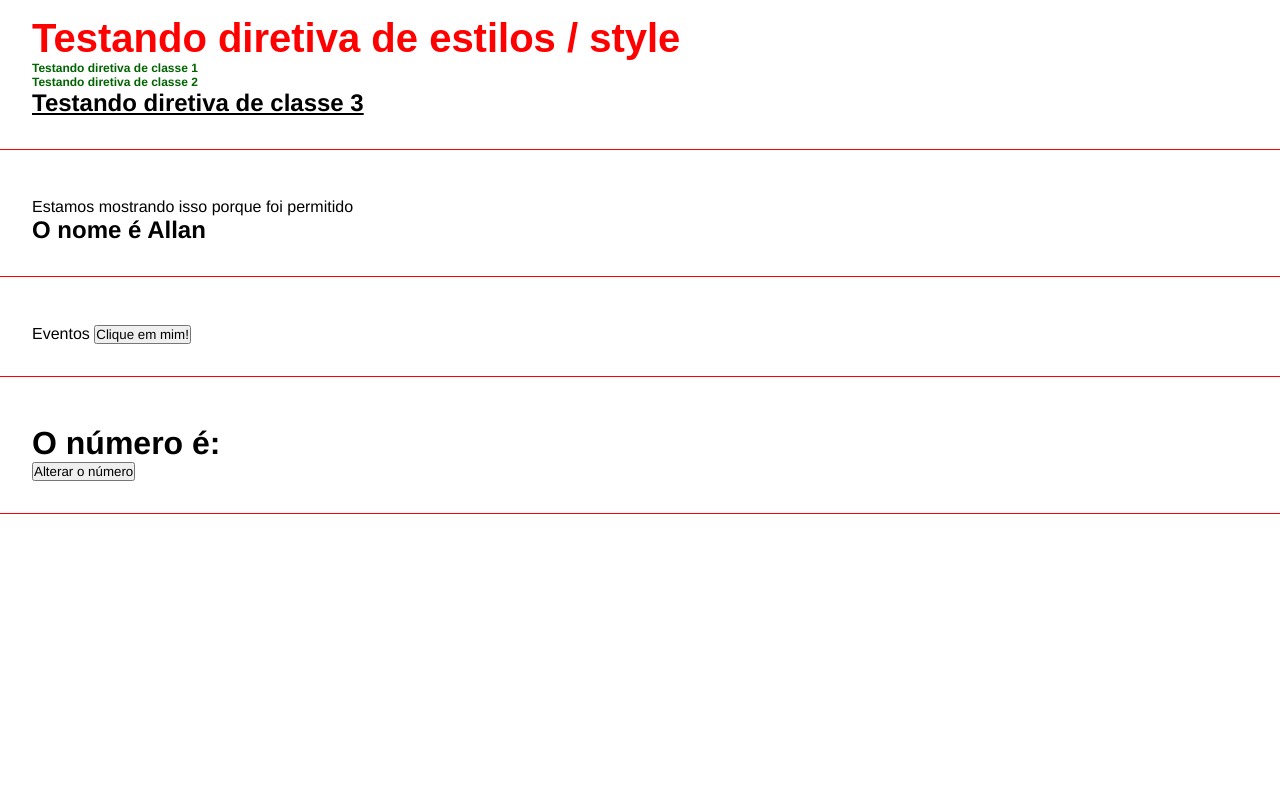
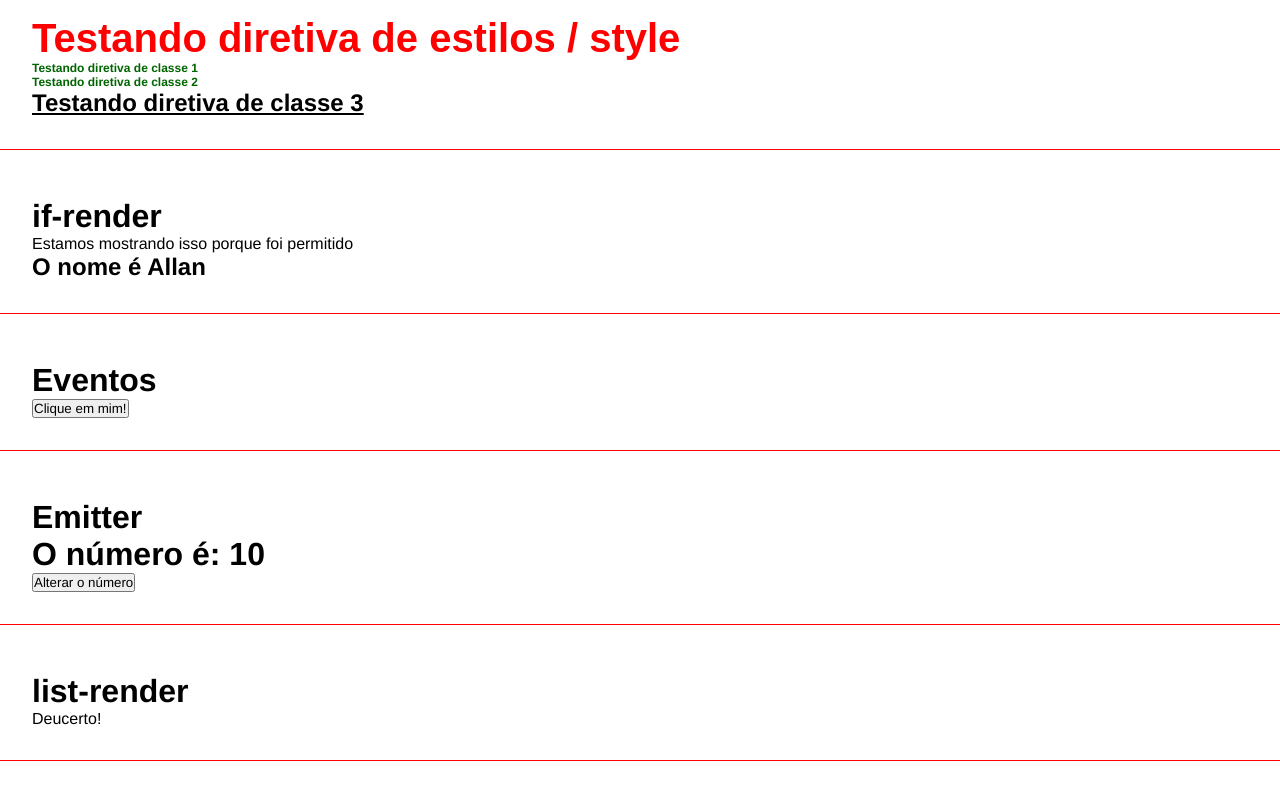
Before and after one commit to AllanSmithll/curso-angular-youtube, an Angular app in the folder 01-hello-world/: page / in a window 1280 px wide. Shown: the part 586-1386 px from the top of the page. Built offline with nearby package versions, Linux system fonts and the light colour scheme.

Commit message:
Fim de emitter e começo de ngFor

```diff
--- a/01-hello-world/src/app/app.component.html
+++ b/01-hello-world/src/app/app.component.html
@@ -9,3 +9,4 @@
 <app-if-render></app-if-render>
 <app-eventos></app-eventos>
 <app-emitter></app-emitter>
+<app-list-render></app-list-render>
--- a/01-hello-world/src/app/app.module.ts
+++ b/01-hello-world/src/app/app.module.ts
@@ -10,6 +10,7 @@ import { EventosComponent } from './components/eventos/eventos.component';
 import { IfRenderComponent } from './components/if-render/if-render.component';
 import { EmitterComponent } from './components/emitter/emitter.component';
 import { ChangeNumberComponent } from './components/change-number/change-number.component';
+import { ListRenderComponent } from './components/list-render/list-render.component';
 
 @NgModule({
   declarations: [
@@ -20,7 +21,8 @@ import { ChangeNumberComponent } from './components/change-number/change-number.
     EventosComponent,
     IfRenderComponent,
     EmitterComponent,
-    ChangeNumberComponent
+    ChangeNumberComponent,
+    ListRenderComponent
   ],
   imports: [
     BrowserModule,
--- a/01-hello-world/src/app/components/change-number/change-number.component.ts
+++ b/01-hello-world/src/app/components/change-number/change-number.component.ts
@@ -9,6 +9,6 @@ export class ChangeNumberComponent {
   @Output() changeNumber: EventEmitter<Event> = new EventEmitter();
 
   handleClick() {
-    console.log("Clicou no botão");
+    this.changeNumber.emit();
   }
 }
--- a/01-hello-world/src/app/components/emitter/emitter.component.html
+++ b/01-hello-world/src/app/components/emitter/emitter.component.html
@@ -1,4 +1,5 @@
 <div class="class">
-    <h1>O número é:</h1>
-    <app-change-number></app-change-number>
+    <h1>Emitter</h1>
+    <h1>O número é: {{myNumber}}</h1>
+    <app-change-number (changeNumber)="onChangeNumber()"></app-change-number>
 </div>
--- a/01-hello-world/src/app/components/emitter/emitter.component.ts
+++ b/01-hello-world/src/app/components/emitter/emitter.component.ts
@@ -6,5 +6,9 @@ import { Component } from '@angular/core';
   styleUrls: ['./emitter.component.sass']
 })
 export class EmitterComponent {
+  myNumber: number = 10;
 
+  onChangeNumber() {
+    this.myNumber = Math.floor(Math.random() * 10)
+  }
 }
--- a/01-hello-world/src/app/components/eventos/eventos.component.html
+++ b/01-hello-world/src/app/components/eventos/eventos.component.html
@@ -1,5 +1,5 @@
 <div class="class">
-    Eventos
+    <h1>Eventos</h1>
     <p  *ngIf="show">Exibindo mensagem</p>
     <button (click)="showMessage()">Clique em mim!</button>
 </div>
--- a/01-hello-world/src/app/components/if-render/if-render.component.html
+++ b/01-hello-world/src/app/components/if-render/if-render.component.html
@@ -1,4 +1,5 @@
 <div class="class">
+    <h1>if-render</h1>
     <div *ngIf="canShow">
         Estamos mostrando isso porque foi permitido
     </div>
--- /dev/null
+++ b/01-hello-world/src/app/components/list-render/list-render.component.html
@@ -0,0 +1,4 @@
+<div class="class">
+    <h1>list-render</h1>
+    <p>Deucerto!</p>
+</div>
--- /dev/null
+++ b/01-hello-world/src/app/components/list-render/list-render.component.ts
@@ -0,0 +1,15 @@
+import { Component } from '@angular/core';
+
+@Component({
+  selector: 'app-list-render',
+  templateUrl: './list-render.component.html',
+  styleUrls: ['./list-render.component.sass']
+})
+export class ListRenderComponent {
+  animais = [
+    { name: "Turca", type: 'Dog' },
+    { name: "Tom", type: 'Cat' },
+    { name: "Frida", type: 'Dog' },
+    { name: "Bob", type: 'Horse' },
+  ]
+}
```
Also changed, not shown: 01-hello-world/src/app/components/list-render/list-render.component.sass (added), 2 other files (tests, documents, lock files or other folders).
